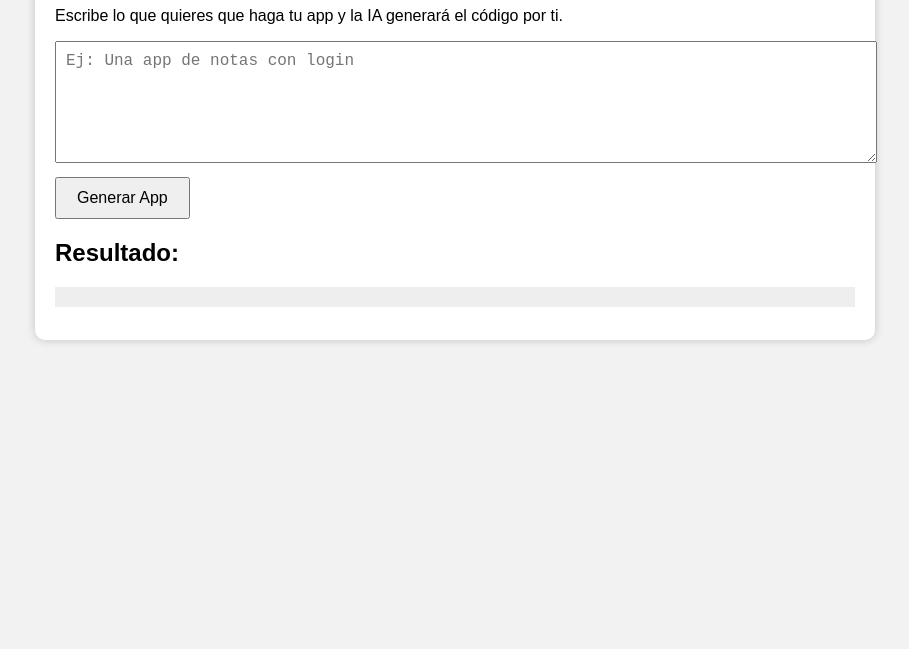
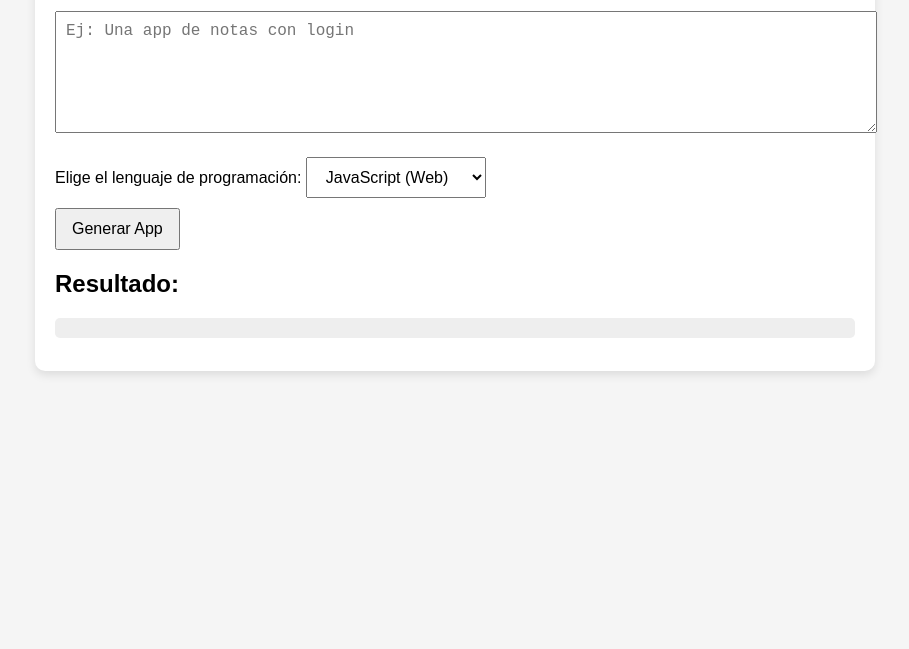
Before and after one commit to kirigallakirito3-beep/generador-ia, a website: page index.html in a window 1280 px wide. Shown: the part 151-800 px from the top of the page, without its empty margins (185-1094 px from the left). Drawn offline with Linux system fonts and the light colour scheme.

Commit message:
Update index.html

```diff
--- a/index.html
+++ b/index.html
@@ -5,17 +5,37 @@
 <meta name="viewport" content="width=device-width, initial-scale=1.0">
 <title>Generador de Apps con IA</title>
 <link rel="stylesheet" href="style.css">
+<style>
+  body { font-family: Arial, sans-serif; background: #f5f5f5; padding: 20px; }
+  .container { max-width: 800px; margin: auto; background: #fff; padding: 20px; border-radius: 10px; box-shadow: 0 4px 10px rgba(0,0,0,0.1);}
+  textarea { width: 100%; height: 100px; padding: 10px; font-size: 16px; }
+  select, button { padding: 10px 15px; font-size: 16px; margin-top: 10px; }
+  pre { background: #eee; padding: 10px; border-radius: 5px; overflow-x: auto; white-space: pre-wrap; word-wrap: break-word; }
+</style>
 </head>
 <body>
 <div class="container">
   <h1>Generador de Apps con IA</h1>
   <p>Escribe lo que quieres que haga tu app y la IA generará el código por ti.</p>
+
   <textarea id="descripcion" placeholder="Ej: Una app de notas con login"></textarea>
+
+  <br>
+  <label for="lenguaje">Elige el lenguaje de programación:</label>
+  <select id="lenguaje">
+    <option value="javascript">JavaScript (Web)</option>
+    <option value="react">React (Web)</option>
+    <option value="flutter">Flutter (Móvil)</option>
+    <option value="python">Python (Backend)</option>
+  </select>
+
   <br>
   <button id="generarBtn">Generar App</button>
+
   <h2>Resultado:</h2>
   <pre id="resultado"></pre>
 </div>
+
 <script src="script.js"></script>
 </body>
 </html>
```
Lines whose indentation alone changed are shown as unchanged.
